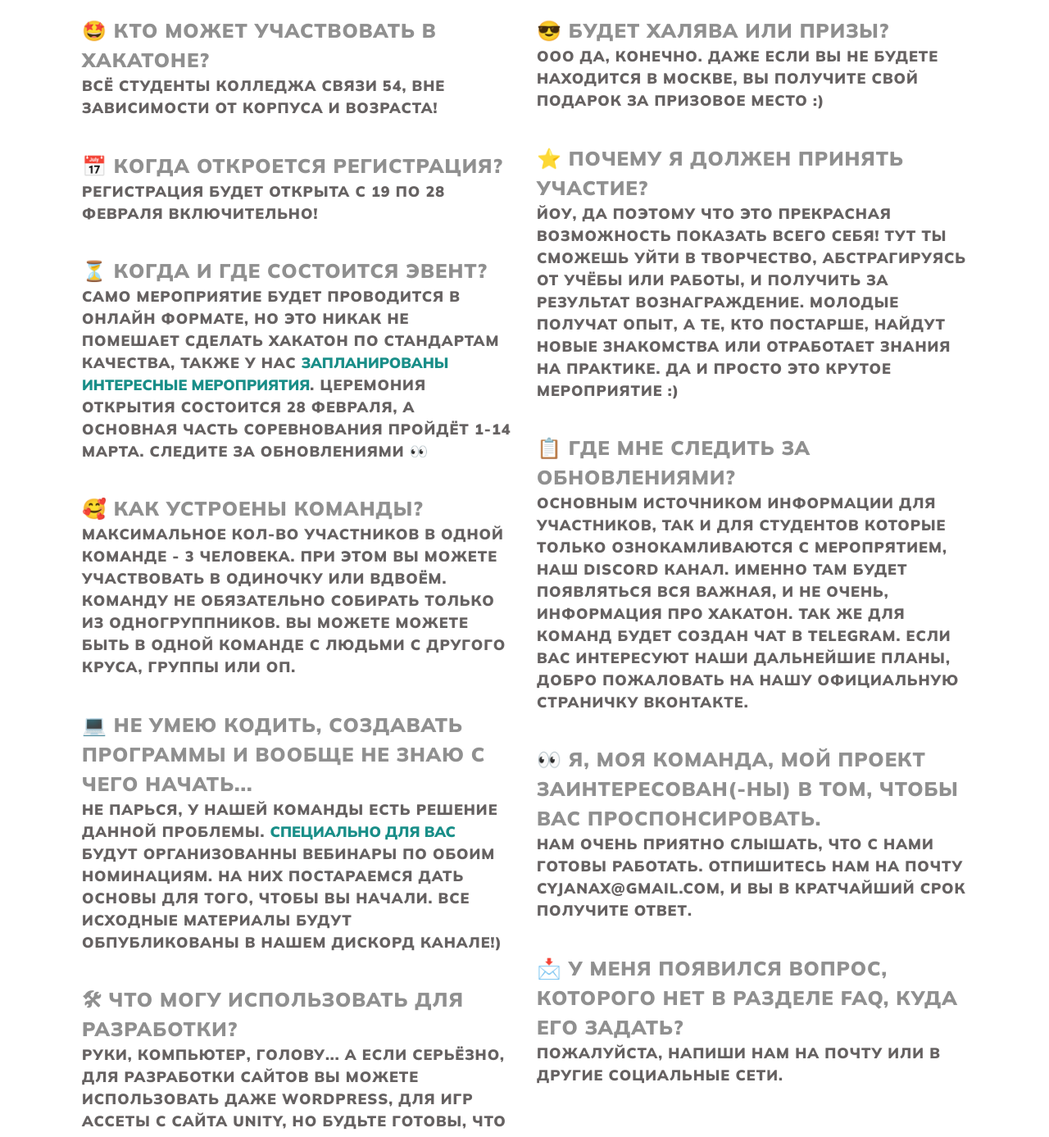
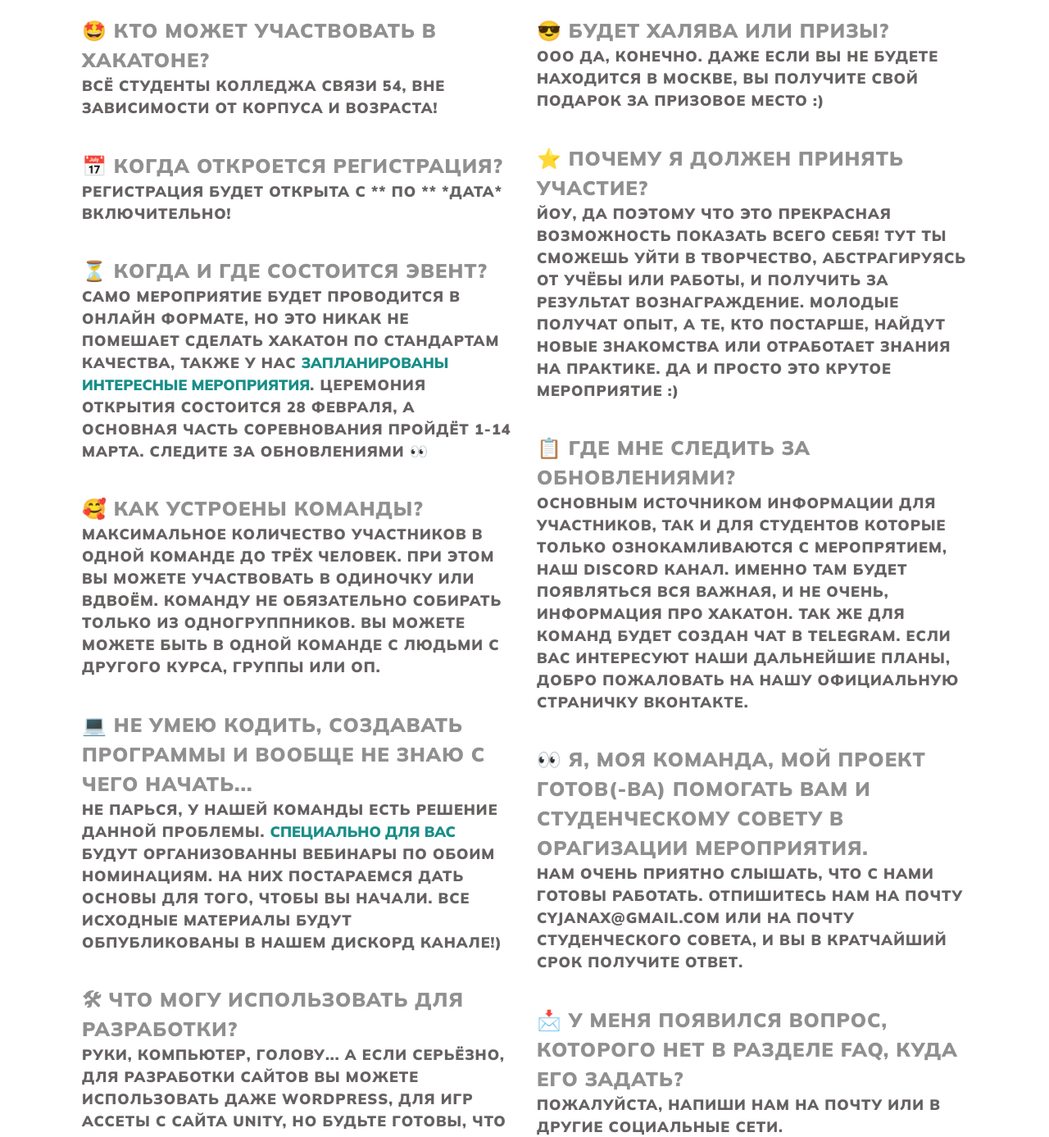
Before and after one commit to kkhanori/KSDH, a plain HTML site: page index.html in a window 1280 px wide. Shown: the part 2086-3473 px from the top of the page at 82% size. Drawn offline with Linux system fonts and the light colour scheme; a web font is replaced by a local one.

Commit message:
Update index.html

```diff
--- a/index.html
+++ b/index.html
@@ -137,7 +137,7 @@
                               📅 Когда откроется регистрация?
                          </h3>
                          <p align="left" data-aos-delay="50">
-                              Регистрация будет открыта с 19 по 28 февраля включительно!
+                              Регистрация будет открыта с ** по ** *дата* включительно!
                          </p>
 
                          <h3 class="pt-3" align="left" data-aos-delay="50">
@@ -152,9 +152,9 @@
                               🥰 Как устроены команды?
                          </h3>
                          <p align="left" data-aos-delay="100">
-                              Максимальное кол-во участников в одной команде - 3 человека.
+                              Максимальное количество участников в одной команде до трёх человек.
                               При этом вы можете участвовать в одиночку или вдвоём.
-                              Команду не обязательно собирать только из одногруппников. Вы можете можете быть в одной команде с людьми с другого круса, группы или ОП.
+                              Команду не обязательно собирать только из одногруппников. Вы можете можете быть в одной команде с людьми с другого курса, группы или ОП.
                          </p>
 
                          <h3 class="pt-3" align="left" data-aos-delay="50">
@@ -198,10 +198,11 @@
                          </p>
 
                          <h3 class="pt-3" align="left" data-aos-delay="50">
-                              👀 Я, моя команда, мой проект заинтересован(-ны) в том, чтобы вас проспонсировать.
+                              👀 Я, моя команда, мой проект готов(-ва) помогать вам и студенческому совету в орагизации мероприятия.
                          </h3>
                          <p align="left" data-aos-delay="100">
-                              Нам очень приятно слышать, что с нами готовы работать. Отпишитесь нам на почту cyjanax@gmail.com, и вы в кратчайший срок получите ответ.
+                              Нам очень приятно слышать, что с нами готовы работать. Отпишитесь нам на почту cyjanax@gmail.com или на почту студенческого совета,
+                              и вы в кратчайший срок получите ответ.
                          </p>
 
                          <h3 class="pt-3" align="left" data-aos-delay="50">
```
